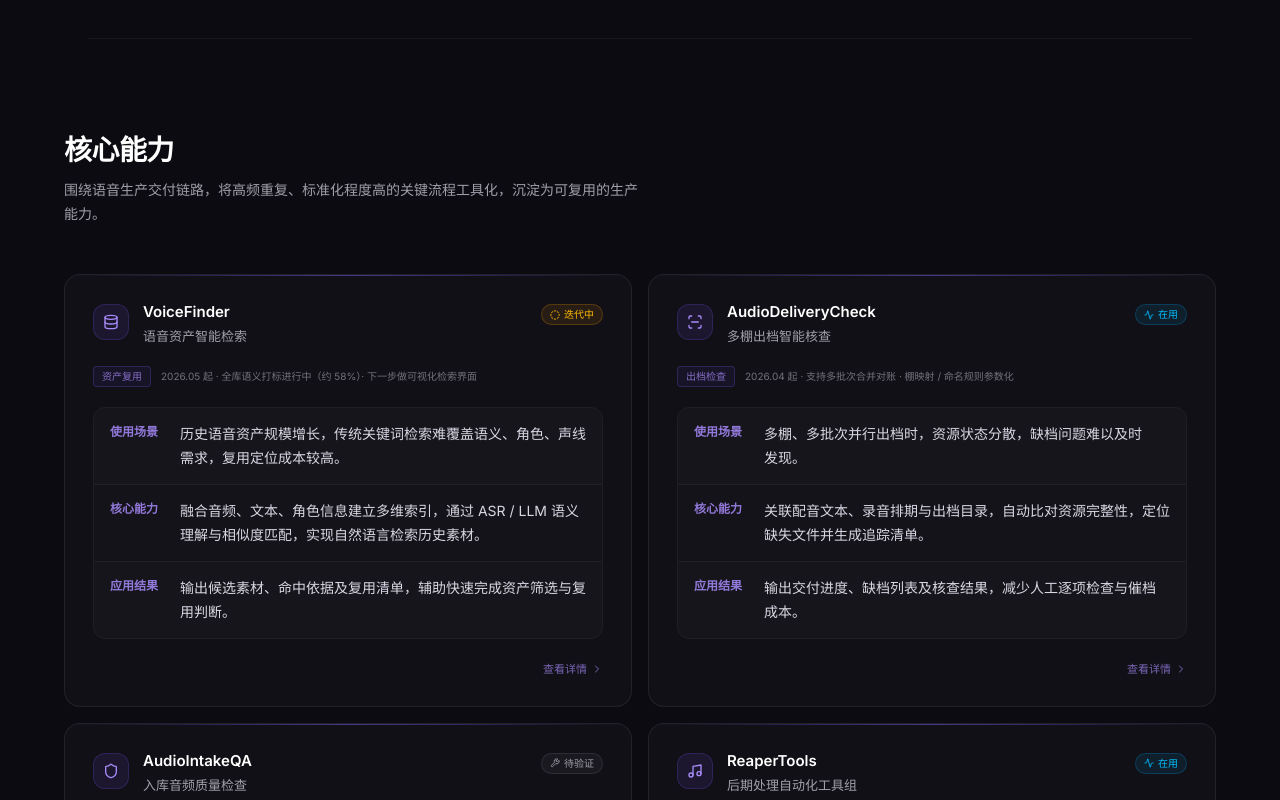
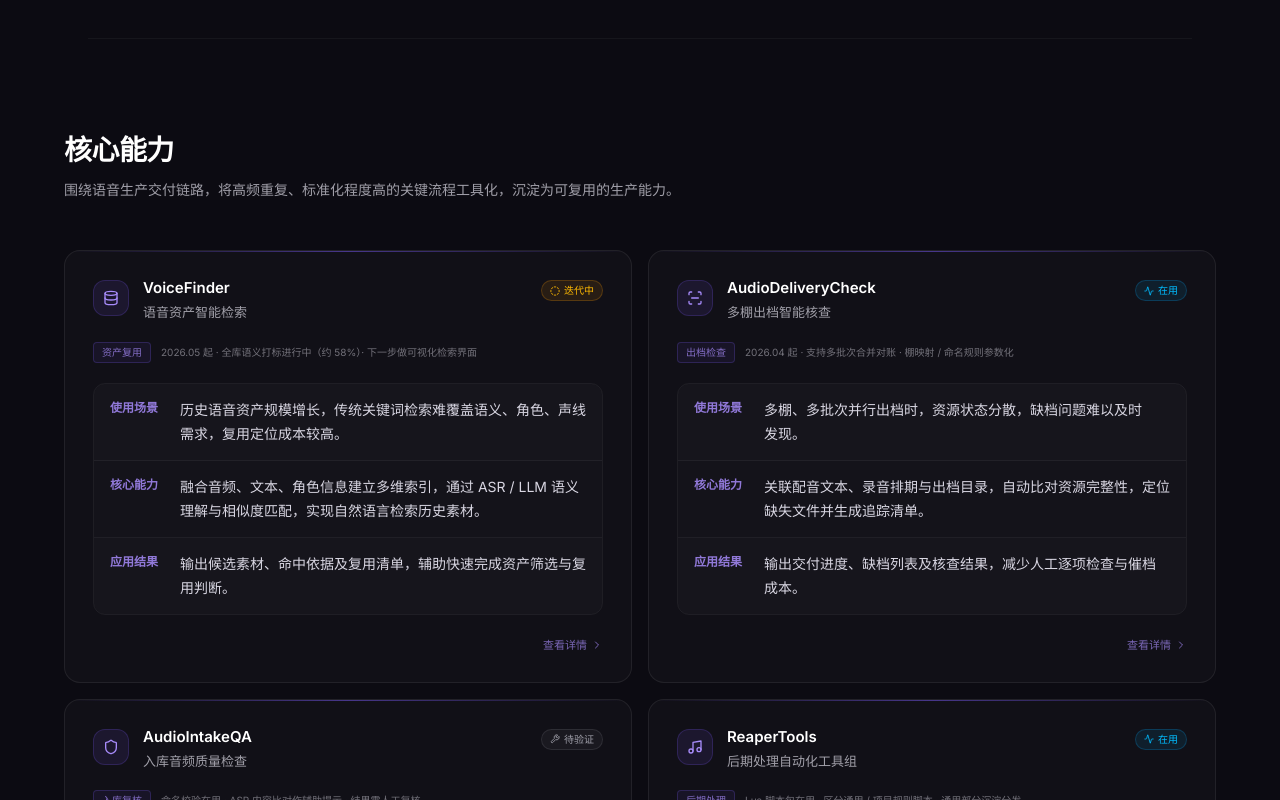
Before and after one commit to yangzeyu9995-create/voice-pipeline-site, a React (Vite) app: page / in a window 1280 px wide. Shown: the part 840-1640 px from the top of the page. Built offline with nearby package versions, Linux system fonts and the light colour scheme.

Commit message:
副标题不换行

```diff
--- a/src/components/shared.tsx
+++ b/src/components/shared.tsx
@@ -90,7 +90,7 @@ export function StagePill({ label }: { label: string }) {
 
 export function SectionHeader({ title, sub }: { title: string; sub?: string }) {
   return (
-    <div className="max-w-xl">
+    <div>
       <h2
         className="text-white mb-3"
         style={{
@@ -104,7 +104,7 @@ export function SectionHeader({ title, sub }: { title: string; sub?: string }) {
         {title}
       </h2>
       {sub && (
-        <p style={{ fontSize: T.body, color: T.sub, lineHeight: T.relax, textWrap: "pretty" }}>
+        <p style={{ fontSize: T.body, color: T.sub, lineHeight: T.relax, whiteSpace: "nowrap" }}>
           {sub}
         </p>
       )}
```
